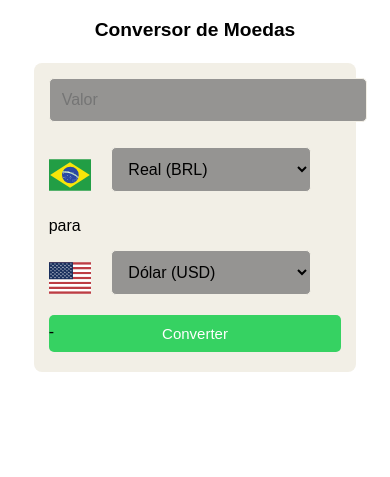
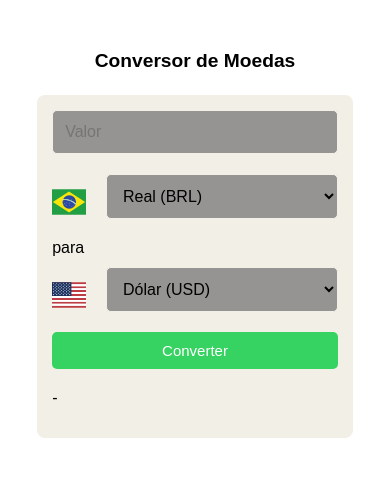
Before and after one commit to izadaniela/conversor, a plain HTML site: page index.html in a window 390 px wide. Shown: the part 207-684 px from the top of the page. Drawn offline with nearby package versions, Linux system fonts and the light colour scheme.

Commit message:
styles.css

```diff
--- a/styles.css
+++ b/styles.css
@@ -11,6 +11,7 @@
     width: 120px;         /* Ajuste o tamanho conforme necessário */
     height: auto;
 }
+
 body {
     font-family: Arial, sans-serif;
     background-color: #ffffff;
@@ -29,6 +30,7 @@ h1 {
     font-size: 2rem;
     margin-top: 0;
 }
+
 .container {
     display: flex;
     flex-direction: column;
@@ -36,31 +38,34 @@ h1 {
     font-size: large;
     gap: 10px;
     font-size: 20px;
-    margin-top: -10%; /* Espaço entre a logo e o conversor */
+    margin-top: 15%; /* Ajuste a distância da logo para o conversor */
 }
 
 .converter {
     background-color: #f2efe6;
     padding: 30px;
     border-radius: 8px;
-    width: 850px;
+    width: 90%;  /* Ajusta a largura do conversor para ocupar 90% da tela */
+    max-width: 850px; /* Largura máxima */
     text-align: left;
+    box-sizing: border-box; /* Inclui padding e bordas no cálculo da largura */
 }
 
 .inputs {
     display: flex;
-    align-items: center;
-    justify-content: space-between;
-    gap: 15px;
+    flex-direction: column; /* Coloca os inputs em coluna */
+    align-items: stretch; /* Deixa os inputs com largura total */
+    gap: 10px; /* Ajusta o espaçamento entre os campos */
 }
 
 input, select {
     padding: 12px;
     font-size: 1rem;
-    border: 1px solid #f2efe6;;
+    border: 1px solid #f2efe6;
     border-radius: 5px;
-    width: 200px;
+    width: 100%; /* Faz os campos de entrada e select ocuparem toda a largura disponível */
     background-color: #959492;
+    box-sizing: border-box;
 }
 
 .moeda {
@@ -70,7 +75,7 @@ input, select {
 
 .moeda select {
     margin-left: 10px;
-    width: 200px;
+    width: 100%; /* Ajusta o select para ocupar 100% da largura */
 }
 
 .flag-icon {
@@ -82,13 +87,12 @@ button {
     cursor: pointer;
     padding: 10px;
     margin-top: 20px;
-    margin-left: 90%;
     background-color: #36d262;
     color:  #ffffff;
     border: none;
     font-size: 15px;
     border-radius: 5px;
-    width: auto;
+    width: 100%; /* O botão agora ocupa 100% da largura */
 }
 
 button:hover {
@@ -96,19 +100,23 @@ button:hover {
 }
 
 #resultado {
-    margin-top: -45px;
+    margin-top: 20px; /* Garante que o resultado tenha espaço entre o botão */
     font-size: 20px;
 }
 
 /* Responsividade para telas menores */
 @media (max-width: 1024px) {
+    .container {
+        padding: 10px;
+    }
+
     .converter {
-        width: 80%;  /* Reduzir a largura do conversor */
+        width: 100%;  /* Reduz a largura do conversor para 100% */
     }
 
     .inputs {
-        flex-direction: column;  /* Colocar os inputs em coluna */
-        align-items: stretch;    /* Deixar os inputs do tamanho completo */
+        flex-direction: column;  /* Coloca os inputs em coluna */
+        align-items: stretch;    /* Faz com que os inputs tenham largura total */
     }
 
     input, select {
@@ -117,7 +125,6 @@ button:hover {
     }
 
     button {
-        margin-left: 0;  /* Ajusta a posição do botão */
         width: 100%;  /* O botão ocupa toda a largura */
     }
 }
@@ -150,6 +157,10 @@ button:hover {
     button {
         margin-top: 10px;
         width: 100%;  /* O botão ocupa toda a largura */
+    }
+
+    #resultado {
+        font-size: 16px;  /* Ajustar o tamanho do texto */
     }
 }
 
```
